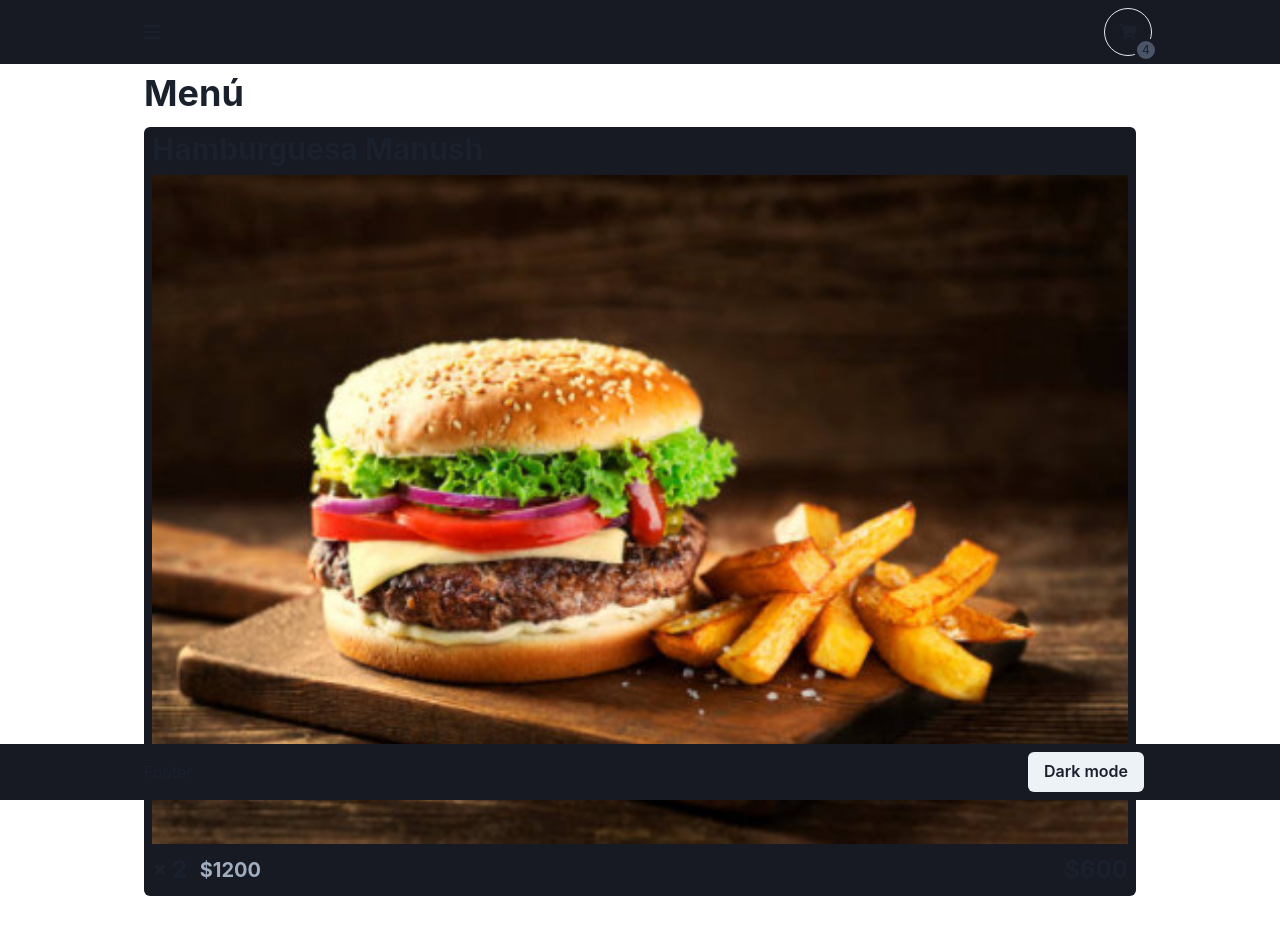
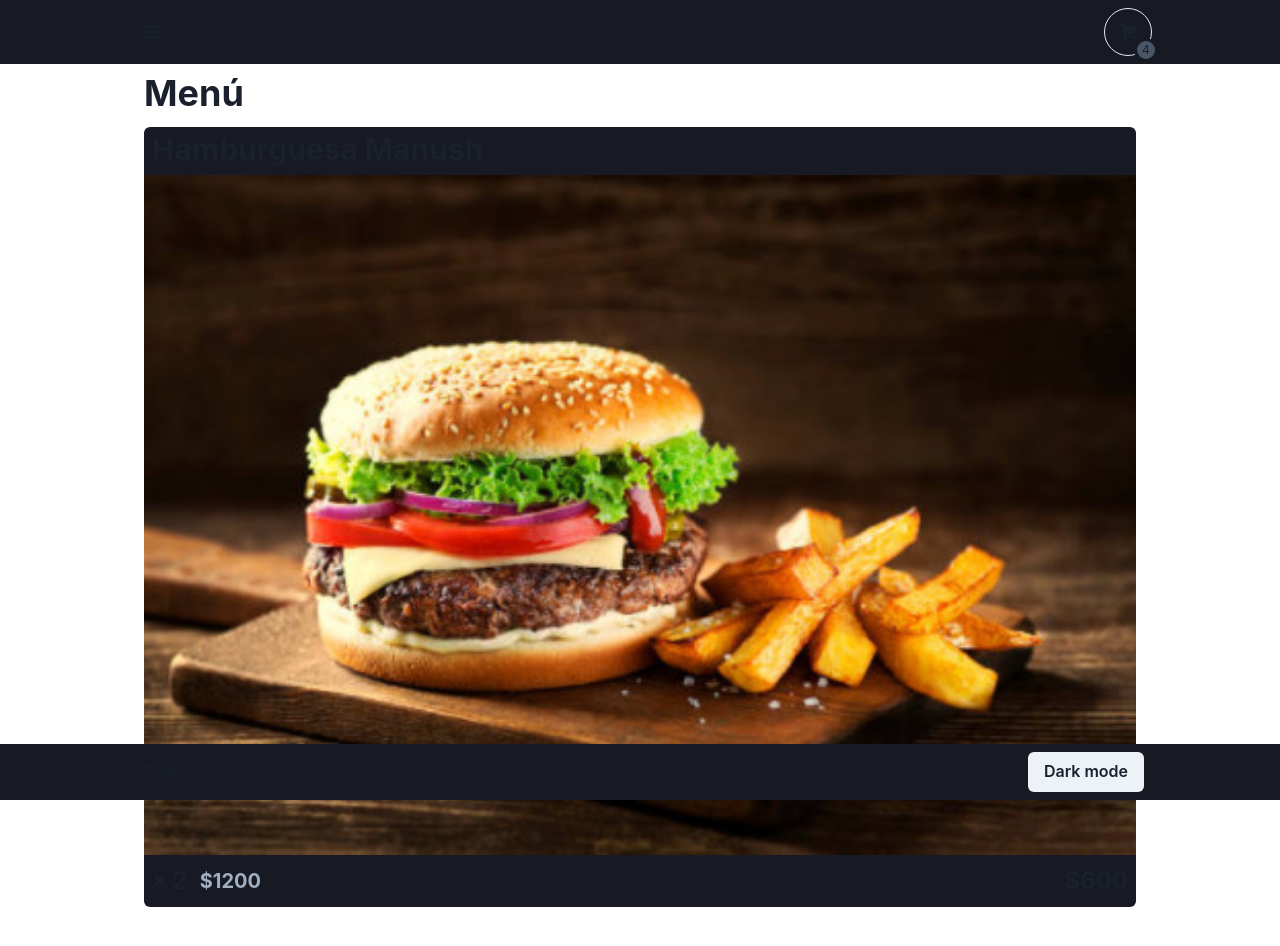
Before and after one commit to oncet/qord, a React (Vite) app: page / in a window 1280 px wide. Shown: the top 946 px of the page. Built offline with nearby package versions, Linux system fonts and the light colour scheme.

Commit message:
remove root padding from menu card

```diff
--- a/src/App.tsx
+++ b/src/App.tsx
@@ -26,18 +26,14 @@ function App() {
               <VStack
                 background="gray.900"
                 borderRadius="md"
-                px="2"
-                pt="1"
-                pb="2"
-                minHeight="9em"
                 justifyContent="space-between"
                 alignItems="left"
               >
-                <Heading mb="0" size="lg">
+                <Heading mb="0" size="lg" pt="1" px="2">
                   Hamburguesa Manush
                 </Heading>
                 <Image src={imgUrl} alt="Segun Adebayo" />
-                <HStack justifyContent="space-between">
+                <HStack justifyContent="space-between" pb="2" px="2">
                   <HStack spacing="3">
                     <HStack
                       alignItems="baseline"
```
